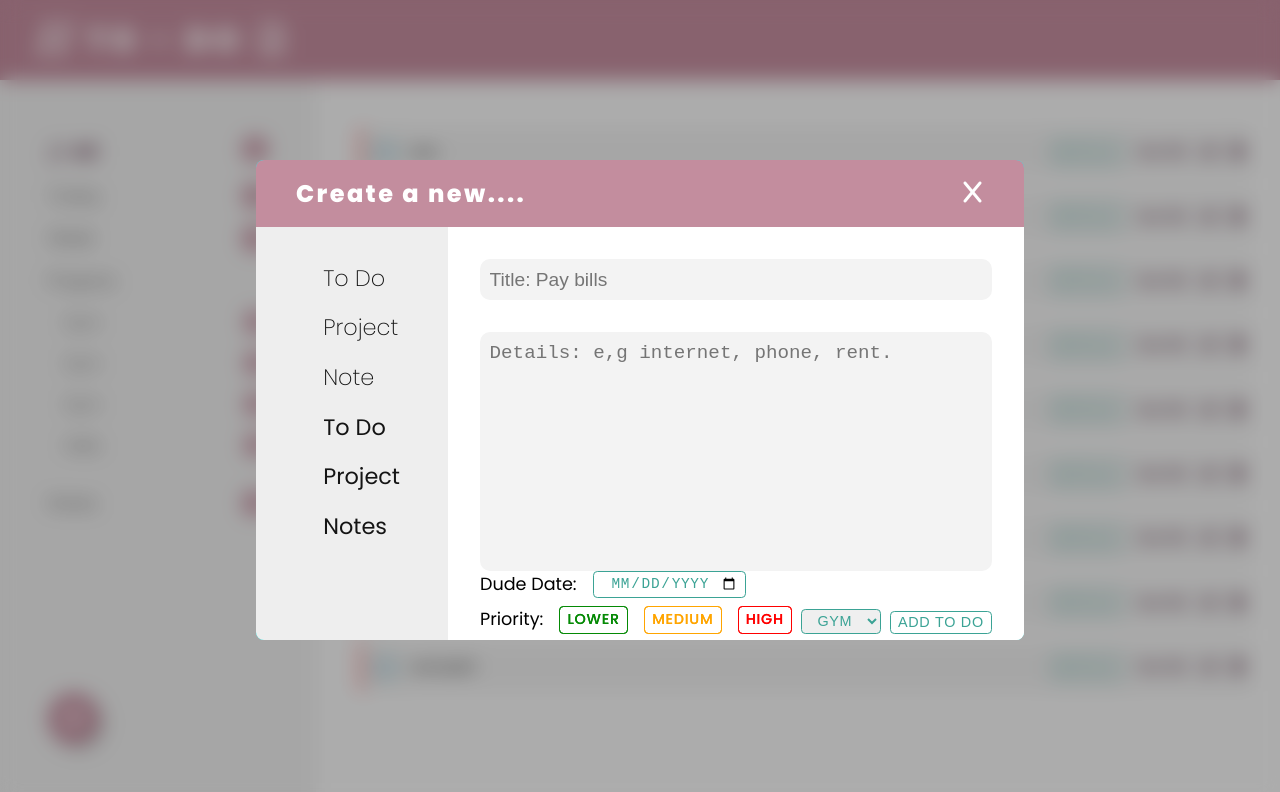
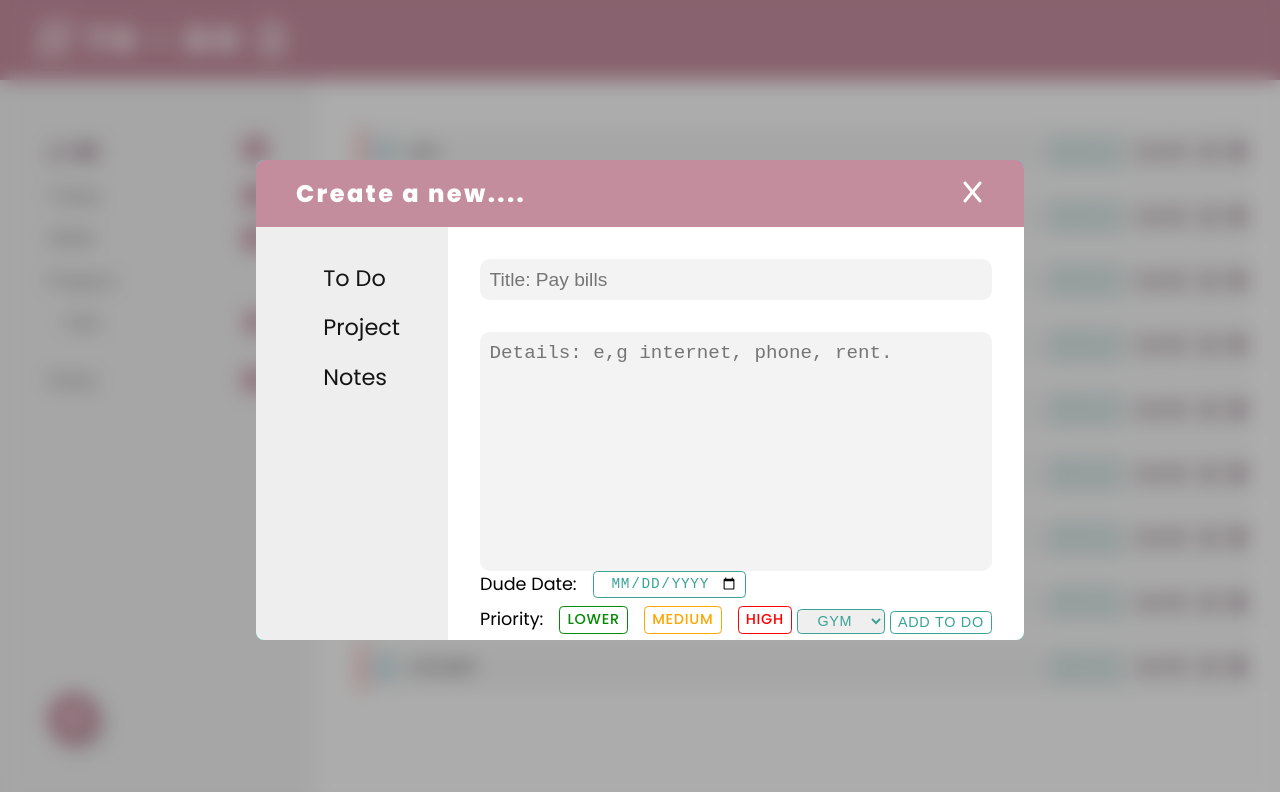
Before and after one commit to CarlosAlexanderA/Javascript-intermediate, a website built with webpack: page todo-List/src/index.html in a window 1280 px wide. Both pictures are taken after a click on the button 73 px from the left and 718 px from the top of the page. Built offline with nearby package versions, Linux system fonts and the light colour scheme.

Commit message:
el checked no funciona

```diff
--- a/todo-List/src/index.html
+++ b/todo-List/src/index.html
@@ -49,24 +49,7 @@
                 <li>
                   <a href="#" class="other-list">Projects</a>
                   <ul>
-                    <li>
-                      <a href="#" data-name="gym">
-                        <span>Gym</span>
-                        <div class="number-round"><span>0</span></div>
-                      </a>
-                    </li>
-                    <li>
-                      <a href="#">
-                        <span>Gym</span>
-                        <div class="number-round"><span>0</span></div>
-                      </a>
-                    </li>
-                    <li>
-                      <a href="#">
-                        <span>Gym</span>
-                        <div class="number-round"><span>0</span></div>
-                      </a>
-                    </li>
+                    <!-- navegacion por links y categorias practicamente -->
                   </ul>
                 </li>
                 <li>
@@ -194,13 +177,16 @@
           </div>
           <aside class="left-form">
             <ul>
-              <li><span>To Do</span></li>
-              <li><span>Project</span></li>
-              <li><span>Note</span></li>
+              <!-- nevegacion del modal de add project y add todo -->
             </ul>
           </aside>
-          <form action="#" class="form-main" id="add-to-do">
-            <div id="to-do">
+          <form
+            action="#"
+            class="form-main active"
+            id="add-to-do"
+            data-name="to-do"
+          >
+            <div class="to-do">
               <div class="text-form">
                 <input
                   type="text"
@@ -274,77 +260,24 @@
               </div>
             </div>
           </form>
-          <form action="#" class="form-main" id="add-project">
-            <div id="to-do">
+          <form
+            action="#"
+            class="form-main"
+            id="add-project"
+            data-name="project"
+          >
+            <div class="to-do">
               <div class="text-form">
                 <input
                   type="text"
-                  placeholder="Title: Pay bills"
-                  name="title"
-                  id="title"
+                  placeholder="Name of Project"
+                  name="name"
+                  id="name"
                 />
-                <textarea
-                  name="detail"
-                  id="detail"
-                  cols="30"
-                  rows="10"
-                  placeholder="Details: e,g internet, phone, rent."
-                ></textarea>
               </div>
               <div class="details-form">
-                <div class="dates-form">
-                  <div class="date-form">
-                    <label for="datetime">Dude Date:</label>
-                    <input
-                      type="date"
-                      name="datetime"
-                      id="datetime"
-                      class="btn-light"
-                    />
-                  </div>
-                  <div class="date-form">
-                    <label for="">Priority:</label>
-                    <div class="date-form-options">
-                      <label>
-                        <input
-                          type="radio"
-                          name="priority"
-                          id="lower"
-                          value="lower"
-                        />
-                        <span class="btn-light green">lower</span>
-                      </label>
-                      <label>
-                        <input
-                          type="radio"
-                          name="priority"
-                          id="medium"
-                          value="medium"
-                        />
-                        <span class="btn-light orange">medium</span>
-                      </label>
-                      <label>
-                        <input
-                          type="radio"
-                          name="priority"
-                          id="high"
-                          value="high"
-                        />
-                        <span class="btn-light red">high</span>
-                      </label>
-                    </div>
-                  </div>
-                </div>
-                <div class="project-form">
-                  <select id="project" class="btn-light" name="project">
-                    <option value="gym">gym</option>
-                    <option value="nose">nose</option>
-                    <option value="vw">VW</option>
-                    <option value="audi">Audi</option>
-                  </select>
-                </div>
                 <div class="submit-form">
-                  <button class="btn-light" type="submit">Add to do</button>
+                  <button class="btn-light" type="submit">Add Project</button>
                 </div>
               </div>
             </div>
--- a/todo-List/src/index.js
+++ b/todo-List/src/index.js
@@ -71,13 +71,13 @@ class ToDo {
 
       console.log(checks.length);
       const countNote = document.querySelector(
-        `main aside nav ul li a[data-name = '${this.project}'] > .number-round > span`
+        `main aside nav ul li a.other-list ~ ul li a[data-name = '${this.project}'] > .number-round > span`
       );
 
       countNote.textContent = checks.length;
       if (countNote.textContent == 0) {
         const hideNum = document.querySelector(
-          `main aside nav ul li a[data-name = '${this.project}'] > .number-round`
+          `main aside nav ul li a.other-list ~ ul li a[data-name = '${this.project}'] > .number-round`
         );
         hideNum.style.display = "none";
       }
@@ -110,56 +110,9 @@ class ToDo {
   }
   modal() {}
 }
-const options = document.querySelectorAll("main aside nav ul li a");
-// console.log(options);
 const notesList = () => {
   return document.querySelectorAll("main .main-container .list-notes .card");
 };
-// console.log(notesList()[0].classList.contains("active"));
-const elementById = (id) => {
-  return document.getElementById(id);
-};
-options.forEach((item) => {
-  item.addEventListener("click", () => {
-    options.forEach((item) => item.classList.remove("active"));
-    item.classList.toggle("active");
-    let filterName = item.dataset.name;
-    notesList().forEach((note) => {
-      const nameNote = note.dataset.name;
-      console.log(nameNote);
-      if (filterName === nameNote || filterName === "all") {
-        if (!note.classList.contains("active")) {
-          note.classList.add("active");
-        }
-      } else {
-        note.classList.remove("active");
-      }
-    });
-  });
-});
-//#region Creo que ta no sirve
-// const btnChecked = () => {
-//   return document.querySelectorAll(".card .cont input[type='checkbox']");
-// };
-
-// // console.log(btnChecked()[0].parentElement);
-
-// let numcheck = 0;
-// let category = "week";
-// btnChecked().forEach((btn) => {
-//   btn.addEventListener("click", () => {
-//     if (btn.checked === true) {
-//       numcheck++;
-//       console.log(btn);
-//       const numberCount = document.querySelector(
-//         `main aside nav a[data-name='${category}'] .number-round > span`
-//       );
-//       console.log(numberCount);
-//       numberCount.textContent = numcheck;
-//     }
-//   });
-// });
-//#endregion
 
 const play = new ToDo("play", "play with friends", "2022-11-06", "low", "gym");
 const example1 = new ToDo("example1", "example1", "2022-11-06", "low", "week");
@@ -171,8 +124,6 @@ const example6 = new ToDo("example6", "example6", "2022-11-06", "low", "today");
 const example7 = new ToDo("example7", "example7", "2022-11-06", "low", "gym");
 const example8 = new ToDo("example8", "example8", "2022-11-06", "low", "gym");
 
-// console.log(play.build());
-// console.log(play.project);
 const listNotes = document.querySelector(".main-container .list-notes");
 listNotes.append(
   play.build(),
@@ -214,7 +165,7 @@ class Project {
   build() {
     const link = document.createElement("li");
     const options = document.querySelectorAll("main aside nav ul li a");
-    const linkRef = linkListener(options);
+    const linkRef = linkListener(options, notesList());
     linkRef.setAttribute("href", "#");
     linkRef.setAttribute("data-name", this.name);
     const text = document.createElement("span");
@@ -235,14 +186,14 @@ class Project {
     selectContent.appendChild(option);
   }
 }
-const linkListener = (links) => {
+const linkListener = (links, notes) => {
   const aLink = document.createElement("a");
   aLink.addEventListener("click", () => {
     const options = links;
     options.forEach((item) => item.classList.remove("active"));
     aLink.classList.add("active");
     let filterName = aLink.dataset.name;
-    notesList().forEach((note) => {
+    notes.forEach((note) => {
       const nameNote = note.dataset.name;
       if (filterName === nameNote || filterName === "all") {
         if (!note.classList.contains("active")) note.classList.add("active");
@@ -270,11 +221,13 @@ const modalOptions = document.querySelector("#modal-add .left-form > ul");
 for (let i = 0; i < 3; i++) {
   const li = document.createElement("li");
   const option = document.querySelectorAll("#modal-add .left-form  ul li a");
+  const formList = document.querySelectorAll("#modal-add .square-form form");
+  console.log(formList);
   console.log(option);
-  const a = linkListener(option);
+  const a = linkListener(option, formList);
   const span = document.createElement("span");
   span.textContent = `${i === 0 ? "To Do" : i === 1 ? "Project" : "Notes"}`;
-  span.setAttribute(
+  a.setAttribute(
     "data-name",
     `${i === 0 ? "to-do" : i === 1 ? "project" : "notes"}`
   );
@@ -283,3 +236,21 @@ for (let i = 0; i < 3; i++) {
   li.appendChild(a);
   modalOptions.appendChild(li);
 }
+
+const addProject = document.getElementById("add-project");
+
+addProject.addEventListener("submit", (event) => {
+  event.preventDefault();
+  const formData = new FormData(event.target);
+
+  const name = formData.get("name");
+
+  console.log(formData);
+  console.log(name);
+
+  // console.log(formData);
+  const project = new Project(name);
+  projectLinks.appendChild(project.build());
+
+  closeadd();
+});
--- a/todo-List/src/style.css
+++ b/todo-List/src/style.css
@@ -371,8 +371,12 @@ input[type="checkbox"]:checked::after {
   grid-area: main;
   background-color: white;
   padding: 2em;
+  display: none;
 }
-.form-main > #to-do {
+#content > .modal > .square-form > form.active {
+  display: block;
+}
+.form-main > .to-do {
   /* background-color: violet; */
   height: 100%;
   width: 100%;
@@ -380,13 +384,13 @@ input[type="checkbox"]:checked::after {
   flex-direction: column;
   justify-content: space-between;
 }
-.form-main > #to-do > .text-form {
+.form-main > .to-do > .text-form {
   display: flex;
   flex-direction: column;
   gap: 2em;
 }
-.form-main > #to-do > .text-form > input,
-.form-main > #to-do > .text-form > textarea {
+.form-main > .to-do > .text-form > input,
+.form-main > .to-do > .text-form > textarea {
   outline: none;
   overflow: hidden;
   background-color: #f3f3f3;
@@ -396,24 +400,24 @@ input[type="checkbox"]:checked::after {
   font-size: 1.2rem;
 }
 
-.form-main > #to-do > .text-form > input:hover,
-.form-main > #to-do > .text-form > input:focus,
-.form-main > #to-do > .text-form > textarea:hover,
-.form-main > #to-do > .text-form > textarea:focus {
+.form-main > .to-do > .text-form > input:hover,
+.form-main > .to-do > .text-form > input:focus,
+.form-main > .to-do > .text-form > textarea:hover,
+.form-main > .to-do > .text-form > textarea:focus {
   border: 2px solid #4a9dec;
   box-shadow: 0px 0px 1px 5px rgb(74, 157, 236, 20%);
   background-color: white;
 }
-.form-main > #to-do > .details-form {
+.form-main > .to-do > .details-form {
   display: flex;
   justify-content: space-between;
 }
-.form-main > #to-do > .details-form > .dates-form {
+.form-main > .to-do > .details-form > .dates-form {
   display: flex;
   flex-direction: column;
   gap: 0.5em;
 }
-.form-main > #to-do > .details-form > .dates-form > .date-form {
+.form-main > .to-do > .details-form > .dates-form > .date-form {
   display: flex;
   gap: 1em;
 }
```
